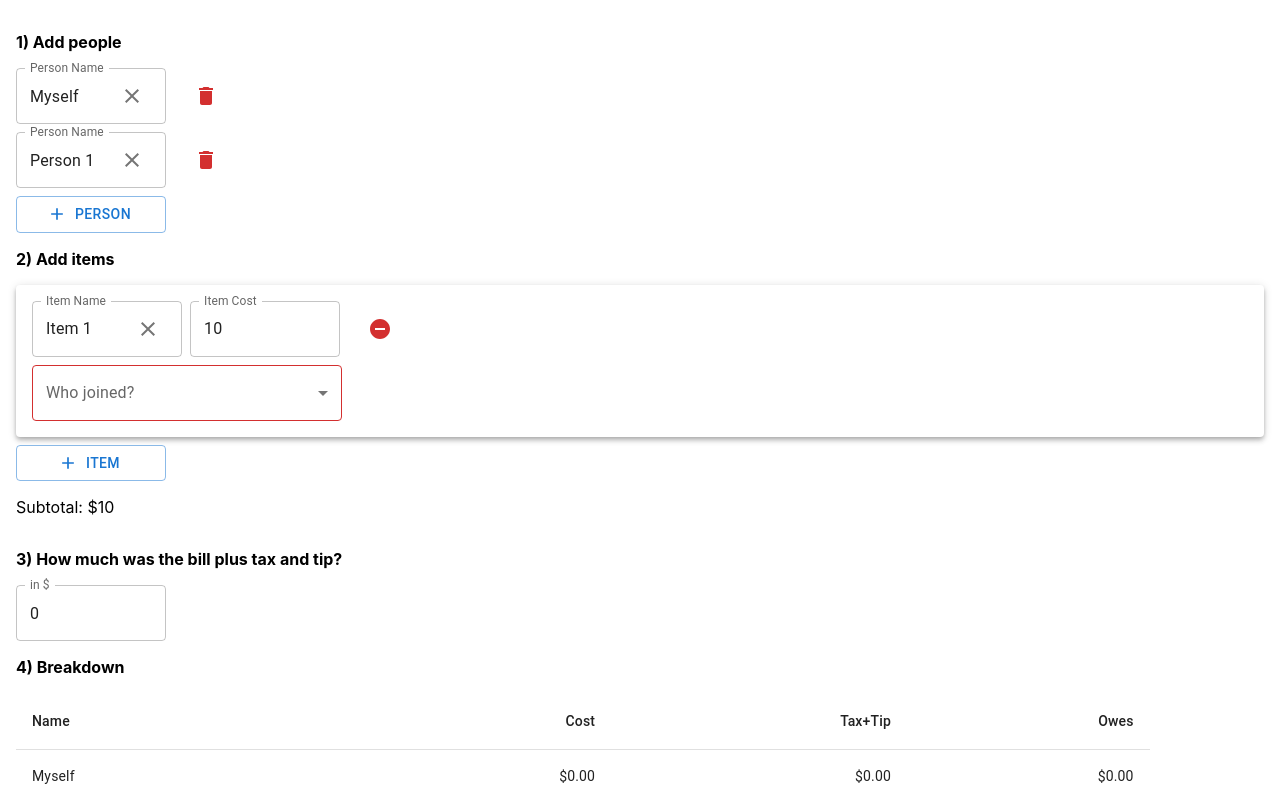
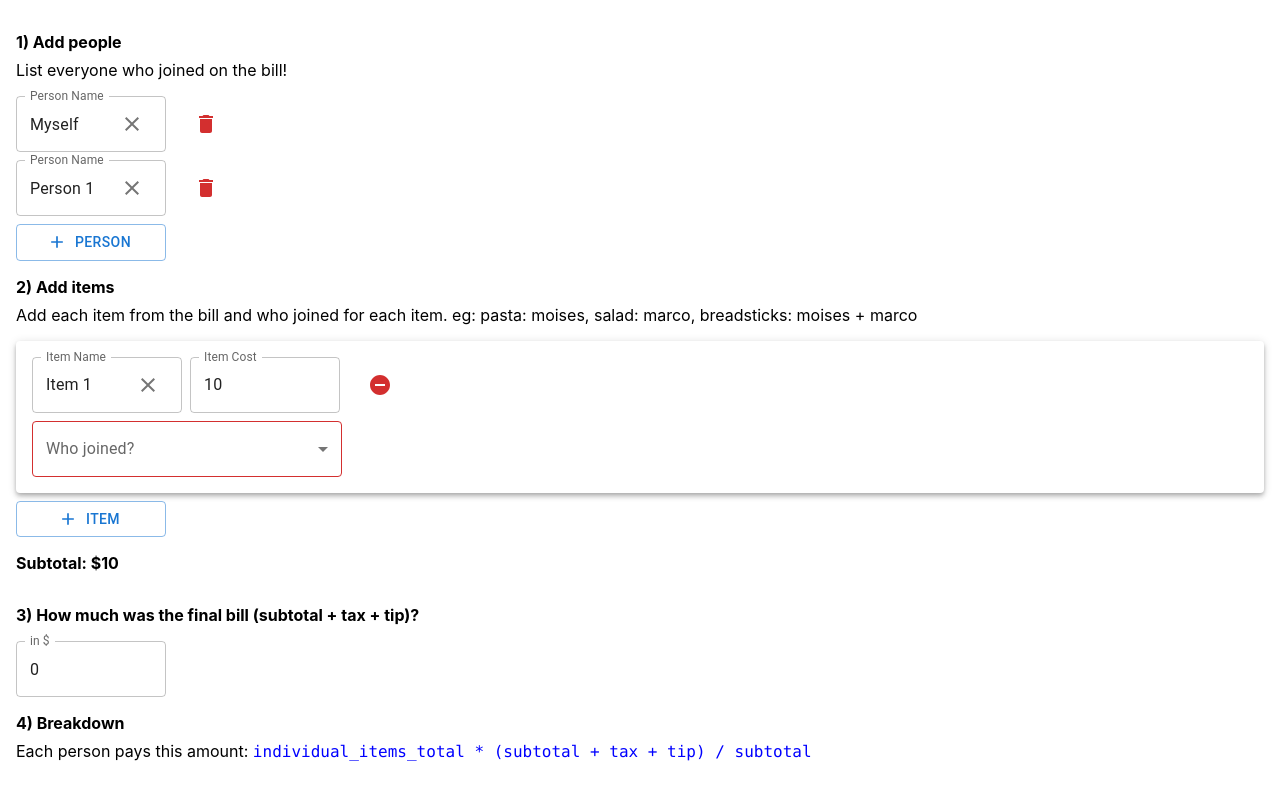
Before and after one commit to mtrejo0/cost-sharing, a React (Create React App) app: page / in a window 1280 px wide. Shown: the top 797 px of the page. Built offline with nearby package versions, Linux system fonts and the light colour scheme.

Commit message:
added better messaging

```diff
--- a/src/App2.tsx
+++ b/src/App2.tsx
@@ -93,9 +93,10 @@ function App() {
 
   return (
     <Stack sx={{ padding: "16px" }}>
-      <b>
-        <p>1) Add people</p>
-      </b>
+
+        <p><b>1) Add people</b></p>
+        <p style={{marginTop: "-8px"}}>List everyone who joined on the bill!</p>
+
       <Stack spacing={1}>
         {names.map((name, i) => (
           <Stack direction="row" spacing={1} alignItems="center">
@@ -169,9 +170,9 @@ function App() {
         </Button>
       </Stack>
 
-      <b>
-        <p>2) Add items</p>
-      </b>
+
+      <p><b>2) Add items</b> </p>
+      <p style={{marginTop: "-8px"}}>Add each item from the bill and who joined for each item.  eg: pasta: moises, salad: marco, breadsticks: moises + marco</p>
 
       <Stack spacing={1}>
         {items.map((item, i) => (
@@ -298,10 +299,10 @@ function App() {
         </Button>
       </Stack>
 
-      <p>Subtotal: ${itemsSubtotal}</p>
+      <b><p>Subtotal: ${itemsSubtotal}</p></b>
 
       <b>
-        <p>3) How much was the bill plus tax and tip?</p>
+        <p>3) How much was the final bill (subtotal + tax + tip)?</p>
       </b>
       <Stack direction="row" spacing={gridSpacing}>
         <TextField
@@ -317,9 +318,8 @@ function App() {
         ></TextField>
       </Stack>
 
-      <b>
-        <p>4) Breakdown</p>
-      </b>
+      <p><b>4) Breakdown</b> </p>
+      <p style={{marginTop: "-8px"}}>Each person pays this amount: <code style={{color: "blue"}}>individual_items_total * (subtotal + tax + tip) / subtotal</code></p>
 
       <Table>
         <TableHead>
```
